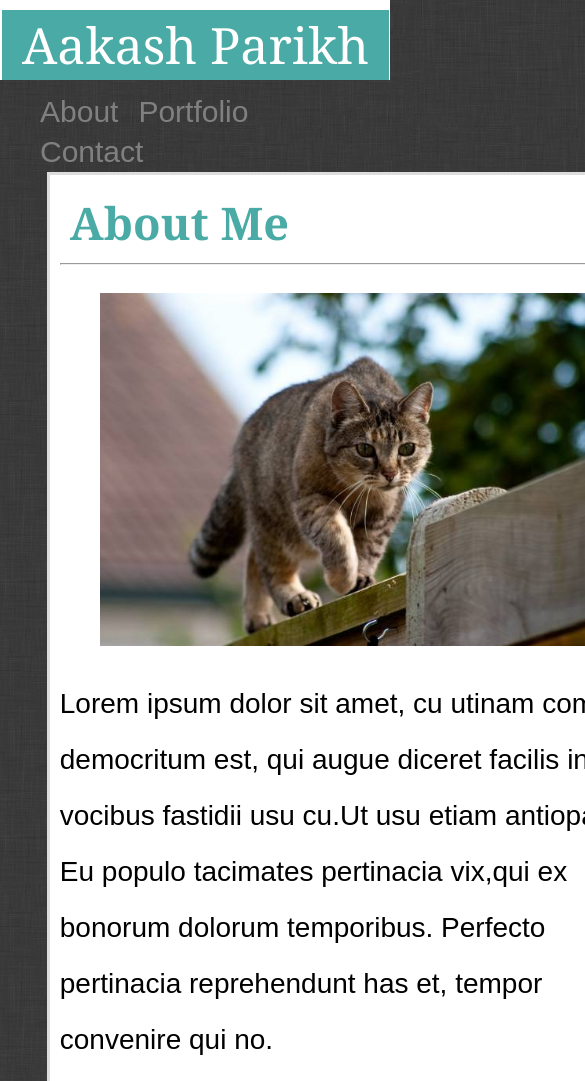
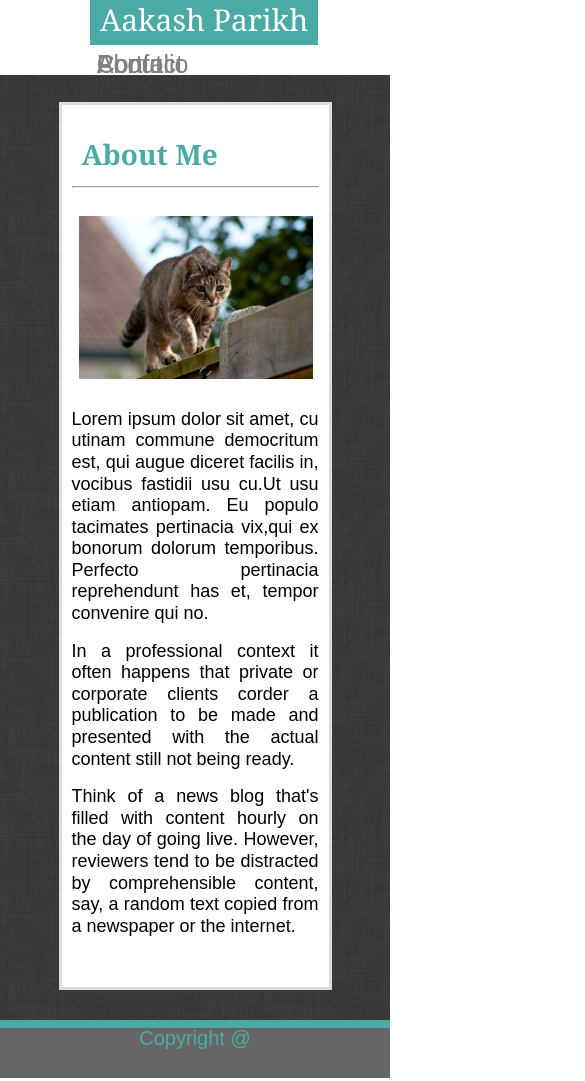
Before and after one commit to ahp336/Basic-Portfolio-responsible, a plain HTML site: page index.html in a window 390 px wide. Shown: the top 1081 px of the page, 585 px wide, since content can reach past the window. Drawn offline with Linux system fonts and the light colour scheme.

Commit message:
Adding update files which include design for iphone(newer version) and ipad/ipadpro

```diff
--- a/assets/css/style.css
+++ b/assets/css/style.css
@@ -181,25 +181,26 @@ form{
  }
 
 nav ul {
-    margin-top: 3%;
+    margin-top: 5%;
  }
 
  .maincontent {
     min-width: 800px;
-    margin-top: 5%;
+    margin-top: 7%;
     margin-left: 10%;
+
 
  }
 
  footer{
-    font-size: 30px;
-    height: 75px;
+    font-size: 30px
 
  }
 
  h1{
     font-size: 50px;
     padding-left: 10px;
+    padding-top: 10px;
 
  }
  #Pic{
@@ -209,9 +210,9 @@ nav ul {
  }
 
  p{
-    line-height: 240%;
+    line-height: 190%;
     clear: both;
-    font-size: 25px;
+    font-size: 30px;
     text-align: justify;
  }
 
@@ -253,93 +254,167 @@ nav ul {
 }
 
 /* Media Quere for ipad */
-@media only screen and (max-width : 910px){
+@media only screen and (max-width : 768px){
 
  nav{
     width : 100%;
-    height : 80px;
+    height : 70px;
 
     }
 
  header{
-        margin-left : 2px;
-        margin-top: 10px;
+        margin-top: 0px;
+        margin-left: 0px;
         font-size: 50px;
     }
 
  nav ul {
        margin-top: 3%;
-       padding-left: 30px;
+       margin-right: 15px;
+
     }
 
  .maincontent {
-       min-width: 610px;
+       min-width: 544px;
        height: 100%;
        margin-top: 10%;
        margin-left: 12%;
-       padding-bottom: 60px;
 
     }
 
  footer{
-       font-size: 30px;
-       height: 60px;
+       font-size: 25px;
 
     }
 
  h1{
-       font-size: 45px;
-       padding-left: 10px;
+       font-size: 40px;
 
     }
  #Pic{
-       width: 510px;
+       width: 444px;
        padding : 20px 30px 30px 40px;
 
     }
 
  p{
-       line-height: 200%;
-       clear: both;
-       font-size: 28px;
-       text-align: left;
+       line-height: 150%;
+       font-size: 27px;
+       text-align: justify;
     }
 
 
  nav ul li{
        list-style: none;
        float: left;
-       padding: 5px 10px 5px 10px;
-       display: block;
+       padding: 5px 5px 5px 10px;
     }
 
  a{
-        font-size: 30px;
+        font-size: 27x;
     }
 
  a:hover{
-        font-size: 120%;
+        font-size: 150%;
         padding: 10px 5px 10px 5px;
     }
 
  input[type=text], textarea{
-        width: 590px;
+        width: 524px;
 
     }
 
  .text-block{
-        width: 63%;
+        width: 63.7%;
         font-size: 15px;
         margin-top: -25%;
     }
  .column{
-        width: 35%;
+        width: 40%;
 
  }
 
 }
 
-@media only screen and (max-width : 835px){
+
+/* Desgin adjustment for iphone 6/7/8 plus */
+@media only screen and (max-width : 414px){
+
+    nav{
+        width : 100%;
+        height : 75px;
+
+        }
+
+     header{
+            margin: -5px 0px 20px 90px;
+            font-size: 30px;
+            padding: 10px 10px 10px 10px;
+            background: #4aaaa5;
+            color : #ffffff;
+        }
+
+     nav ul {
+           margin-top: 3%;
+           padding: 10px 0px 10px 0px;
+        }
+
+     .maincontent {
+           min-width: 190px;
+           height: 100%;
+           margin-top: 7%;
+           margin-left: 15%;
+
+        }
+
+     footer{
+           font-size: 20px;
+
+        }
+
+     h1{
+           font-size: 28px;
+
+        }
+     #Pic{
+           width: 95%;
+           margin-left: -33px;
+
+        }
+
+     p{
+           line-height: 120%;
+           font-size: 18px;
+        }
+
+
+     nav ul li{
+           margin-top: -40px;
+        }
+
+     a{
+            font-size: 25px;
+        }
+
+     a:hover{
+            font-size: 150%;
+            padding: 10px 5px 10px 5px;
+        }
+
+     input[type=text], textarea{
+            width: 97%;
+
+        }
+
+     .text-block{
+            width: 63.7%;
+            font-size: 15px;
+            margin-top: -25%;
+        }
+     .column{
+            width: 40%;
+
+     }
 
 
 }
```
